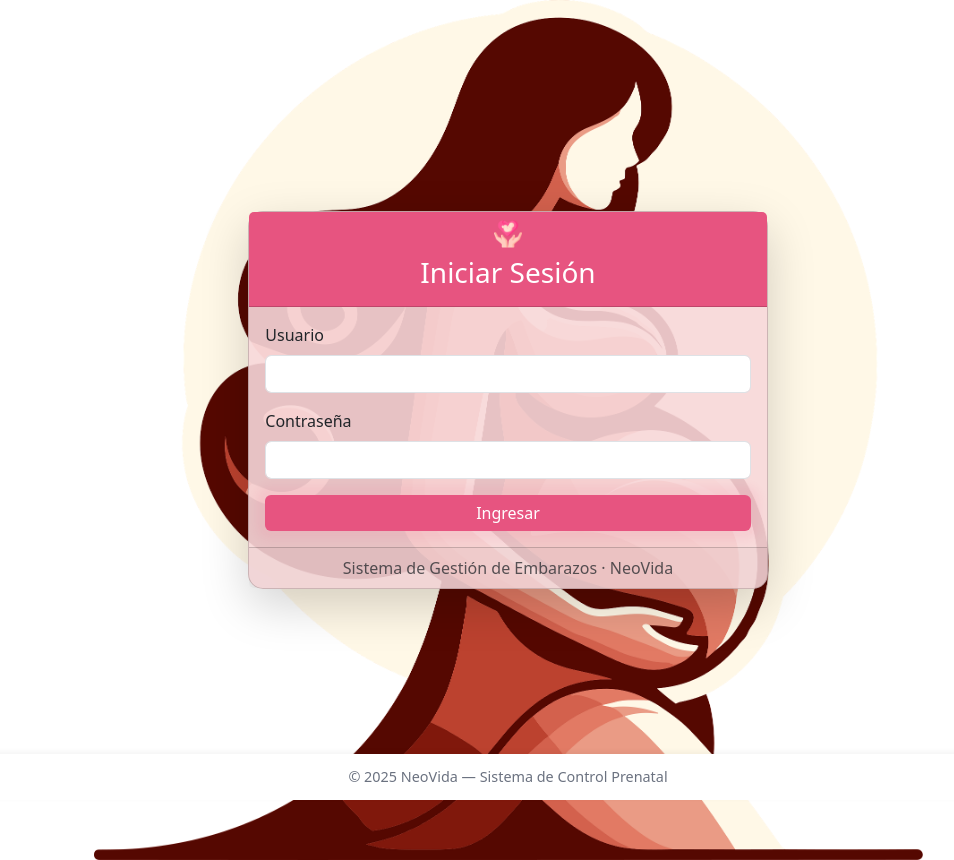
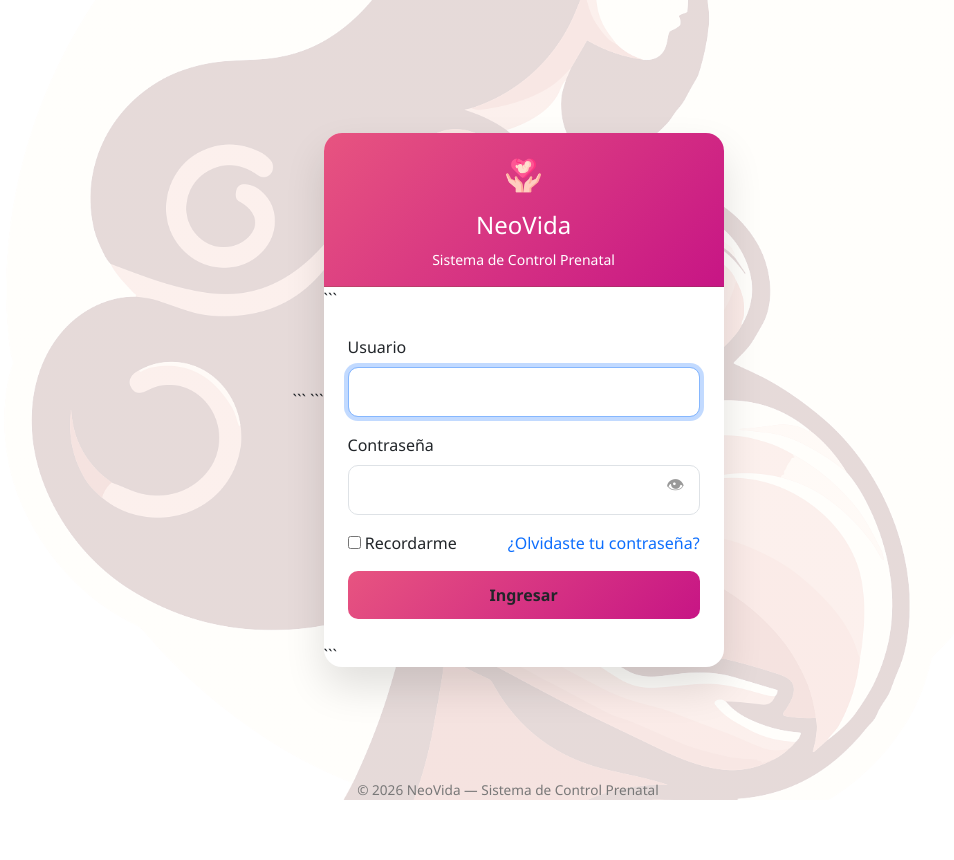
Before and after one commit to ale5857/neovida, a Django app: page /usuarios/ in a window 1280 px wide. Shown: the whole page, without its empty margins (132-1086 px from the left). After the commit the page ends 800 px from the top, so only its background shows below. Run offline with Django 5.2, Linux system fonts and the light colour scheme.

Commit message:
nuevo diseño login

````diff
--- a/NeoVida/urls.py
+++ b/NeoVida/urls.py
@@ -3,6 +3,7 @@
 from django.conf import settings
 from django.conf.urls.static import static
 from django.shortcuts import redirect
+from django.contrib.auth import views as auth_views
 
 urlpatterns = [
 
@@ -17,6 +18,12 @@
     path('consultas/', include('consultas.urls')),
     path('citas/', include('citas.urls')),
 
+    path('password-reset/', auth_views.PasswordResetView.as_view(template_name='registration/password_reset_form.html'), name='password_reset'),
+path('password-reset/done/', auth_views.PasswordResetDoneView.as_view(template_name='registration/password_reset_done.html'), name='password_reset_done'),
+path('reset/<uidb64>/<token>/', auth_views.PasswordResetConfirmView.as_view(template_name='registration/password_reset_confirm.html'), name='password_reset_confirm'),
+path('reset/done/', auth_views.PasswordResetCompleteView.as_view(template_name='registration/password_reset_complete.html'), name='password_reset_complete'),
+
+
 
 
     # Admin
--- a/usuarios/templates/usuarios/login.html
+++ b/usuarios/templates/usuarios/login.html
@@ -1,126 +1,160 @@
 {% load static %}
+
 <!DOCTYPE html>
+
 <html lang="es">
 <head>
     <meta charset="UTF-8">
     <title>Iniciar Sesión - NeoVida</title>
     <meta name="viewport" content="width=device-width, initial-scale=1.0">
 
-    <!-- Favicon -->
+```
 <link rel="icon" href="{% static 'img/mi_fondo.png' %}" type="image/png">
-
-    <!-- Bootstrap -->
 <link href="https://cdn.jsdelivr.net/npm/bootstrap@5.3.3/dist/css/bootstrap.min.css" rel="stylesheet">
 
 <style>
-        body {
-            background: url("{% static 'img/mi_fondo.png' %}") no-repeat center center fixed;
-            background-size: contain;
-            animation: fadeInBg 2s ease;
-            margin: 0;
-            padding-bottom: 60px;
+    body{
+        background: linear-gradient(rgba(255,255,255,.85), rgba(255,255,255,.85)),
+                    url("{% static 'img/mi_fondo.png' %}") no-repeat center center fixed;
+        background-size: cover;
+        height:100vh;
+        display:flex;
+        align-items:center;
+        justify-content:center;
+        font-family:'Segoe UI',sans-serif;
     }
 
-        @keyframes fadeInBg {
-            from { opacity: 0; }
-            to { opacity: 1; }
+    .card-login{
+        width:100%;
+        max-width:400px;
+        border-radius:18px;
+        border:none;
+        box-shadow:0 20px 40px rgba(0,0,0,.12);
+        overflow:hidden;
     }
 
-        .card-login {
-            background-color: rgba(248, 215, 218, 0.9);
-            border-radius: 15px;
-            animation: slideUp 1s ease;
+    .card-header{
+        background:linear-gradient(135deg,#e75480,#c71585);
+        color:white;
+        text-align:center;
+        padding:25px 20px 15px;
     }
 
-        @keyframes slideUp {
-            from { transform: translateY(40px); opacity: 0; }
-            to { transform: translateY(0); opacity: 1; }
+    .card-header img{
+        width:35px;
+        margin-bottom:10px;
     }
 
-        .btn-rosado {
-            background-color: #e75480;
-            color: white;
-            border: none;
-            transition: background 0.3s;
-            animation: pulse 1.5s infinite;
+    .form-control{
+        border-radius:10px;
+        padding:12px;
     }
 
-        .btn-rosado:hover {
-            background-color: #c71585;
+    .btn-rosado{
+        background:linear-gradient(135deg,#e75480,#c71585);
+        border:none;
+        border-radius:10px;
+        padding:12px;
+        font-weight:600;
+        transition:.3s;
     }
 
-        @keyframes pulse {
-            0% { box-shadow: 0 0 0 0 rgba(231, 84, 128, 0.7); }
-            70% { box-shadow: 0 0 10px 10px rgba(231, 84, 128, 0); }
-            100% { box-shadow: 0 0 0 0 rgba(231, 84, 128, 0); }
+    .btn-rosado:hover{
+        transform:translateY(-2px);
+        box-shadow:0 6px 18px rgba(231,84,128,.4);
     }
 
-        footer {
-            position: fixed;
-            bottom: 0;
-            left: 0;
-            width: 100%;
-            background: #ffffff;
-            color: #6b7280;
-            text-align: center;
-            padding: 12px;
-            font-size: 0.9rem;
-            box-shadow: 0 -2px 6px rgba(0,0,0,0.05);
+    .toggle-eye{
+        position:absolute;
+        right:15px;
+        top:38px;
+        cursor:pointer;
+        font-size:18px;
+        color:#999;
+    }
+
+    footer{
+        position:fixed;
+        bottom:0;
+        width:100%;
+        text-align:center;
+        font-size:.85rem;
+        color:#777;
     }
 </style>
+```
+
 </head>
+
 <body>
 
-<div class="row justify-content-center align-items-center" style="height: 100vh;">
-    <div class="col-md-5">
-        <div class="card shadow-lg card-login">
-            <div class="card-header text-center" style="background-color:#e75480; color:white;">
-                <img
-                    src="{% static 'img/cuidado.png' %}"
-                    alt="Icono de salud materna"
-                    title="Sistema de control de embarazo"
-                    style="width:28px;"
-                >
-                <h3 class="mt-2">Iniciar Sesión</h3>
+<div class="card card-login">
+    <div class="card-header">
+        <img src="{% static 'img/cuidado.png' %}" alt="">
+        <h4 class="mt-2">NeoVida</h4>
+        <small>Sistema de Control Prenatal</small>
     </div>
 
-            <div class="card-body">
+```
+<div class="card-body p-4">
+
+    {% if form.errors %}
+    <div class="alert alert-danger text-center">
+        Usuario o contraseña incorrectos
+    </div>
+    {% endif %}
+
     <form method="POST">
         {% csrf_token %}
 
         <div class="mb-3">
             <label class="form-label">Usuario</label>
-                        <input type="text" name="username" class="form-control" required>
+            <input type="text" name="username" class="form-control" required autofocus>
         </div>
 
-                    <div class="mb-3">
+        <div class="mb-3 position-relative">
             <label class="form-label">Contraseña</label>
-                        <input type="password" name="password" class="form-control" required>
+            <input type="password" name="password" id="password" class="form-control" required>
+            <span class="toggle-eye" onclick="togglePassword()">👁</span>
         </div>
 
-                    <button type="submit" class="btn btn-rosado w-100">
+        <div class="d-flex justify-content-between align-items-center mb-3">
+            <div>
+                <input type="checkbox" name="remember"> Recordarme
+            </div>
+            <a href="{% url 'password_reset' %}" class="text-decoration-none">
+                ¿Olvidaste tu contraseña?
+            </a>
+        </div>
+
+        <button type="submit" class="btn btn-rosado w-100" id="loginBtn">
             Ingresar
         </button>
     </form>
 
-                {% if form.errors %}
-                <div class="alert alert-danger mt-3 text-center">
-                    Usuario o contraseña incorrectos.
 </div>
-                {% endif %}
-            </div>
+```
 
-            <div class="card-footer text-center text-muted">
-                Sistema de Gestión de Embarazos · NeoVida
-            </div>
-        </div>
-    </div>
 </div>
 
 <footer>
-    © 2025 NeoVida — Sistema de Control Prenatal
+    © 2026 NeoVida — Sistema de Control Prenatal
 </footer>
 
+<script>
+function togglePassword(){
+    const pass=document.getElementById("password");
+    pass.type=pass.type==="password"?"text":"password";
+}
+
+document.querySelector("form").addEventListener("submit",function(){
+    const btn=document.getElementById("loginBtn");
+    btn.innerHTML="Ingresando...";
+    btn.disabled=true;
+});
+</script>
+
 <script src="https://cdn.jsdelivr.net/npm/bootstrap@5.3.3/dist/js/bootstrap.bundle.min.js"></script>
+
 </body>
 </html>
````
Lines whose indentation alone changed are shown as unchanged.
